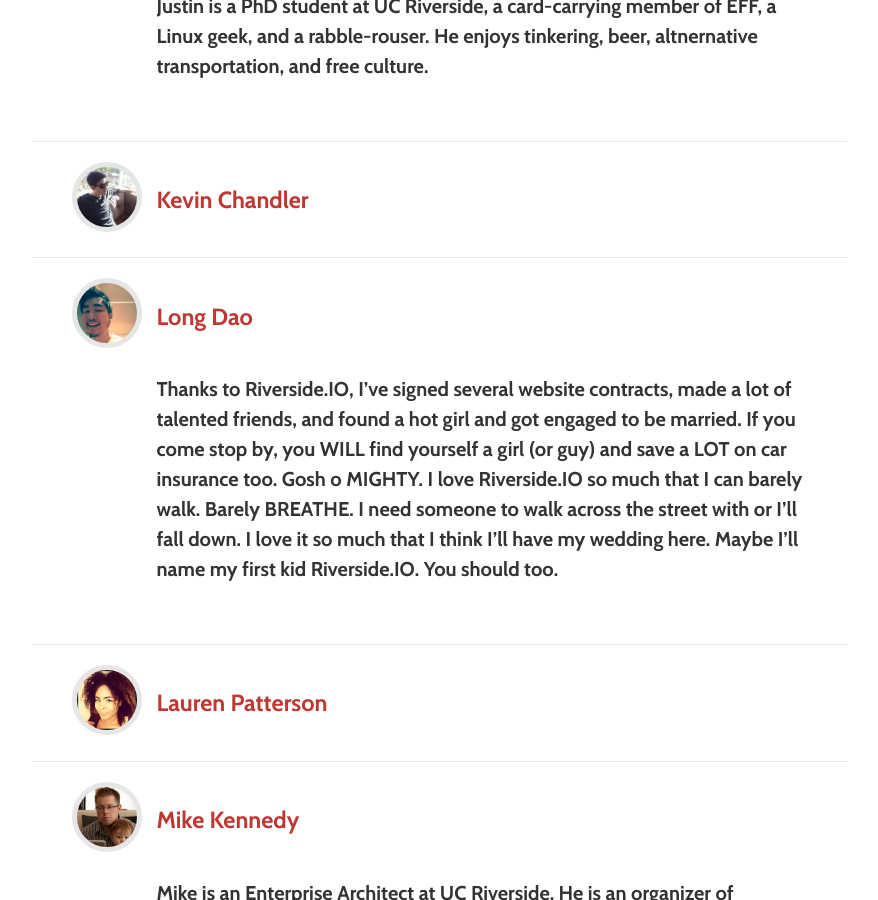
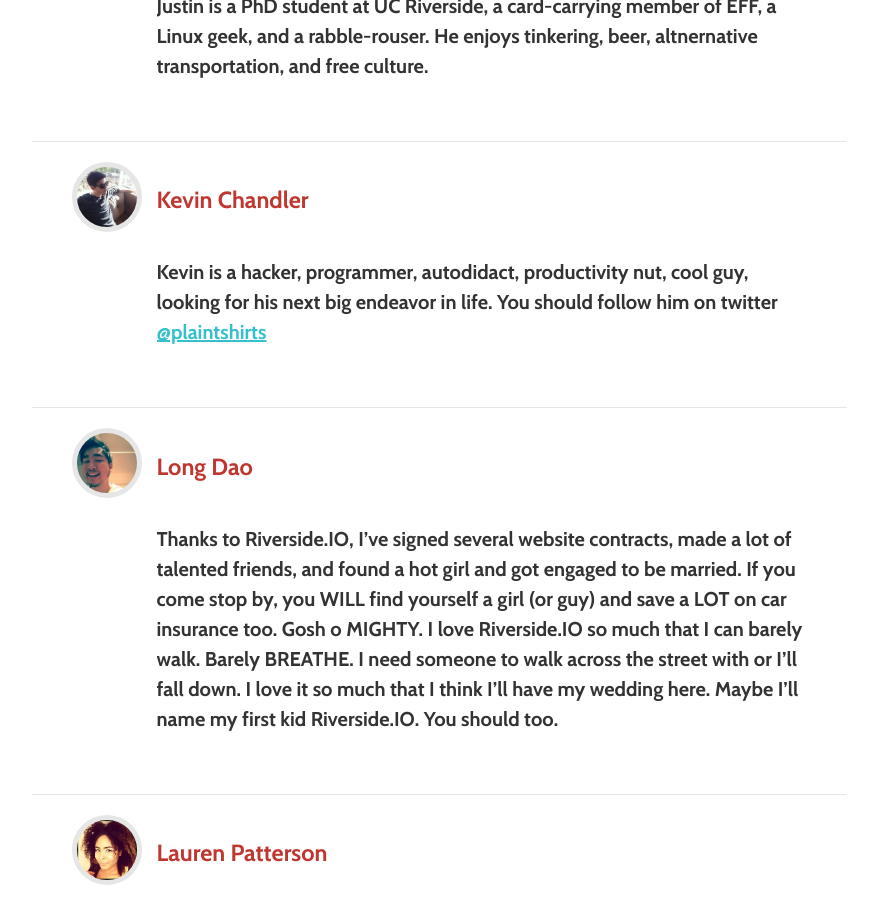
Before and after one commit to riversideio/riversideio.github.io, a Jekyll site: the page built from members.html, in a window 1280 px wide and 900 px high, scrolled down 1871 px. Shown: the whole window, without its empty margins (201-1079 px from the left). Built offline with Jekyll 4.4.1, drawn with Linux system fonts in a browser that asks for light colours; nearby versions of some CDN libraries; some web fonts are replaced; Markdown is read by kramdown in place of the engine named in the settings.

Commit message:
Update members.yml

```diff
--- a/_data/members.yml
+++ b/_data/members.yml
@@ -22,6 +22,7 @@
   about : "Justin is a PhD student at UC Riverside, a card-carrying member of EFF, a Linux geek, and a rabble-rouser. He enjoys tinkering, beer, altnernative transportation, and free culture."
 - name : Kevin Chandler
   avatar : ./img/members/kevinchandler.jpg
+  about: "Kevin is a hacker, programmer, autodidact, productivity nut, cool guy, looking for his next big endeavor in life. You should follow him on twitter [@plaintshirts](https://twitter.com/plaintshirts)"
 - name : Long Dao
   avatar : ./img/members/longdao.jpg
   about : "Thanks to Riverside.IO, I've signed several website contracts, made a lot of talented friends, and found a hot girl and got engaged to be married. If you come stop by, you WILL find yourself a girl (or guy) and save a LOT on car insurance too. Gosh o MIGHTY. I love Riverside.IO so much that I can barely walk. Barely BREATHE. I need someone to walk across the street with or I'll fall down. I love it so much that I think I'll have my wedding here. Maybe I'll name my first kid Riverside.IO. You should too."
```
